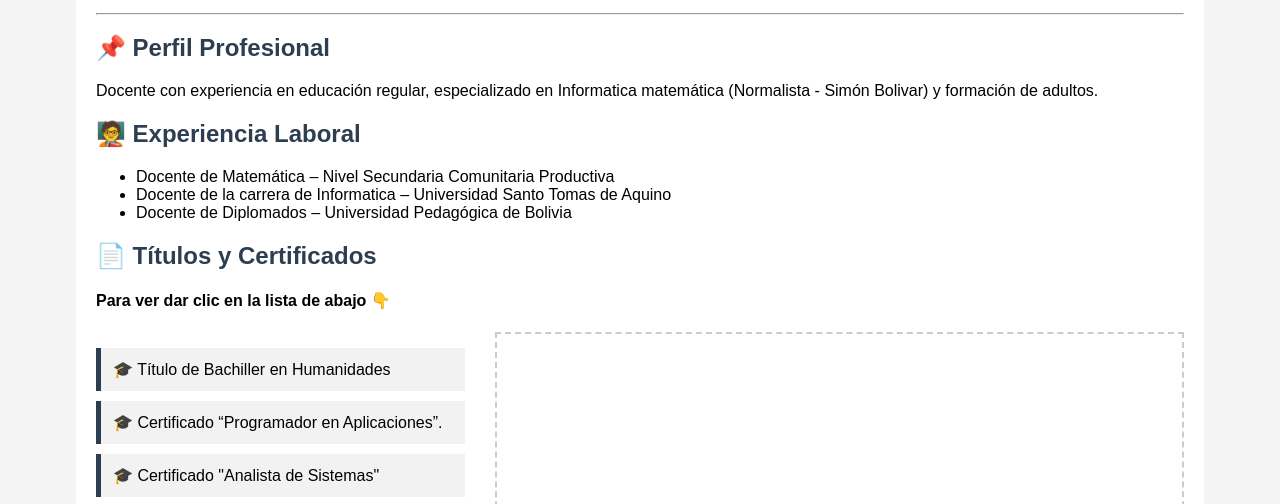
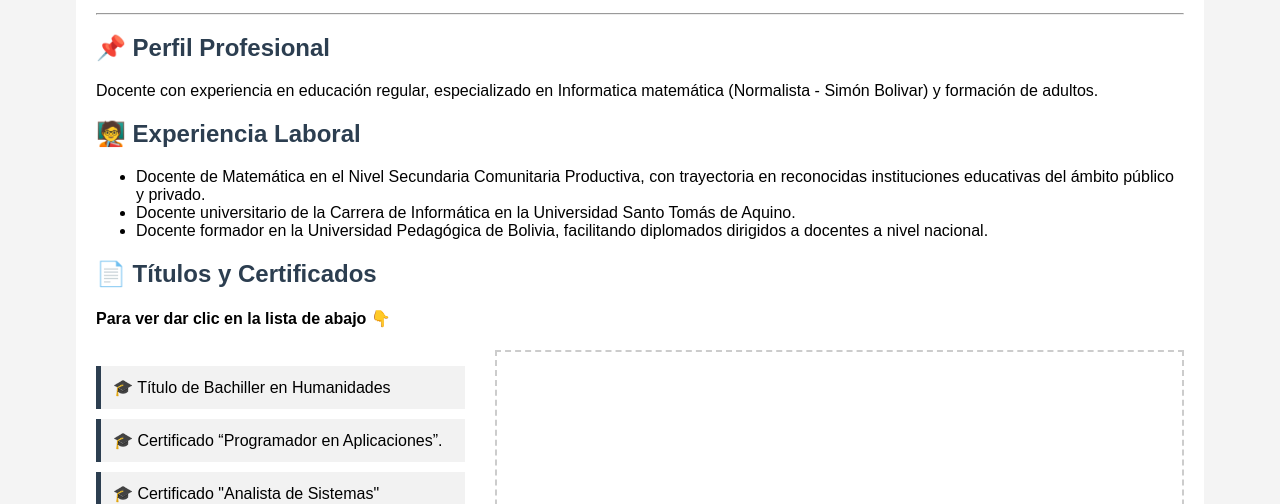
Before and after one commit to juancarlosarteagaflores/juancarlosarteaga.github.io, a plain HTML site: page index.html in a window 1280 px wide. Shown: the part 290-794 px from the top of the page. Drawn offline with Linux system fonts and the light colour scheme.

Commit message:
Update index.html

```diff
--- a/index.html
+++ b/index.html
@@ -103,9 +103,9 @@ footer {
 
     <h2>🧑‍🏫 Experiencia Laboral</h2>
     <ul>
-        <li>Docente de Matemática – Nivel Secundaria Comunitaria Productiva </li>
-        <li>Docente de la carrera de Informatica – Universidad Santo Tomas de Aquino </li>
-        <li>Docente de Diplomados – Universidad Pedagógica de Bolivia</li>
+        <li>Docente de Matemática en el Nivel Secundaria Comunitaria Productiva, con trayectoria en reconocidas instituciones educativas del ámbito público y privado.</li>
+        <li>Docente universitario de la Carrera de Informática en la Universidad Santo Tomás de Aquino.</li>
+        <li>Docente formador en la Universidad Pedagógica de Bolivia, facilitando diplomados dirigidos a docentes a nivel nacional.</li>
     </ul>
 
     <h2>📄 Títulos y Certificados </h2>
```
